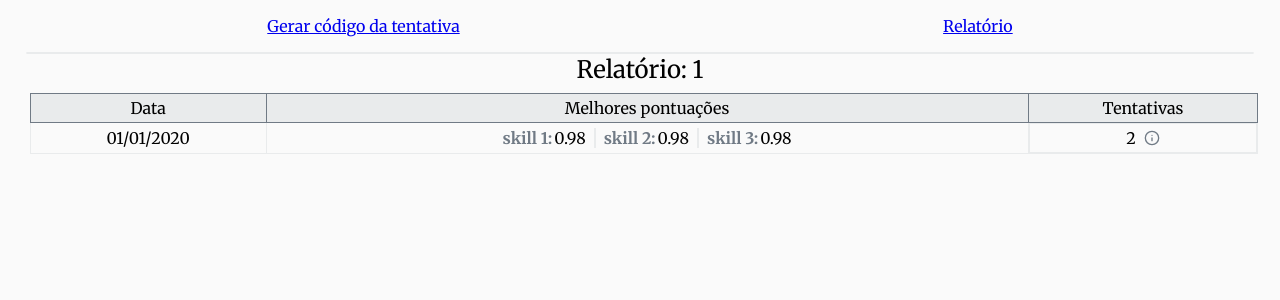
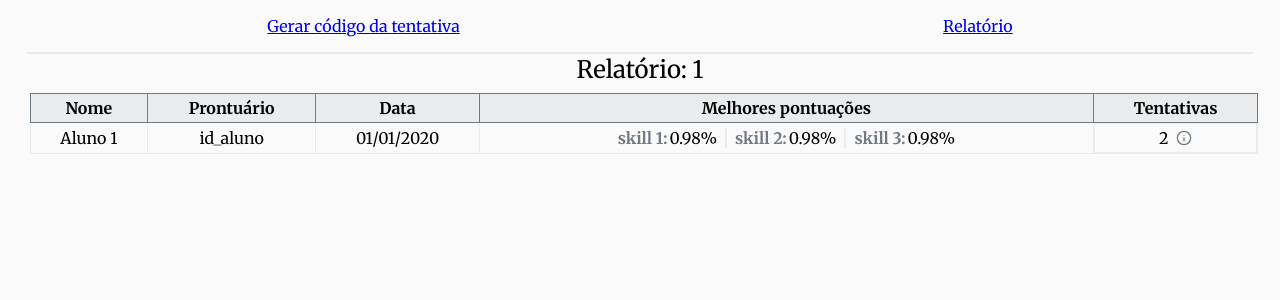
Before and after one commit to leticiamsfernandes/tcc-frontend, a React (Create React App) app: page /relatorio/1 in a window 1280 px wide. Shown: the top 300 px of the page. Built offline with nearby package versions, Linux system fonts and the light colour scheme.

Commit message:
table map

```diff
--- a/src/components/Styled/index.ts
+++ b/src/components/Styled/index.ts
@@ -42,6 +42,7 @@ export const Table = styled.table`
   th {
     background-color: ${theme.color.light};
     border: 1px solid ${theme.color.lightText};
+    font-weight: ${theme.font.weight.bolder};
   }
 
   /* Split cell class */
--- a/src/pages/Relatorio/index.jsx
+++ b/src/pages/Relatorio/index.jsx
@@ -16,33 +16,49 @@ function Relatorio(props) {
   /* TODO ver tentativas */
   /*  TODO por questão */
 
+  const data = [
+    {
+      id: 1,
+      data: '2020-01-01',
+      aluno: {
+        nome: 'Aluno 1',
+        prontuario: 'id_aluno',
+      },
+      skills: [
+        { key: 'skill 1', value: '0.98%' },
+        { key: 'skill 2', value: '0.98%' },
+        { key: 'skill 3', value: '0.98%' },
+      ],
+      tentativas: 2,
+    },
+  ]
+
   return (
     <PageWithHeader>
       <Title>Relatório: {id}</Title>
       <Table>
         <thead>
           <tr>
+            <th>Nome</th>
+            <th>Prontuário</th>
             <th>Data</th>
             <th>Melhores pontuações</th>
             <th>Tentativas</th>
           </tr>
         </thead>
         <tbody>
-          <tr>
+          {data.map(item => (
+            <tr key={item.id}>
+              <td>{item.aluno.nome}</td>
+              <td>{item.aluno.prontuario}</td>
               <td>01/01/2020</td>
               <td className="split-cell">
+                {item.skills.map(skill => (
                   <div>
-                <span className="key">skill 1:</span>
-                <span className="value">0.98</span>
+                    <span className="key">{skill.key}:</span>
+                    <span className="value">{skill.value}</span>
                   </div>
-              <div>
-                <span className="key">skill 2:</span>
-                <span className="value">0.98</span>
-              </div>
-              <div>
-                <span className="key">skill 3:</span>
-                <span className="value">0.98</span>
-              </div>
+                ))}
               </td>
               <td className="align-icon">
                 <span>2</span>
@@ -51,6 +67,7 @@ function Relatorio(props) {
                 </a>
               </td>
             </tr>
+          ))}
         </tbody>
       </Table>
     </PageWithHeader>
```
Lines whose indentation alone changed are shown as unchanged.
